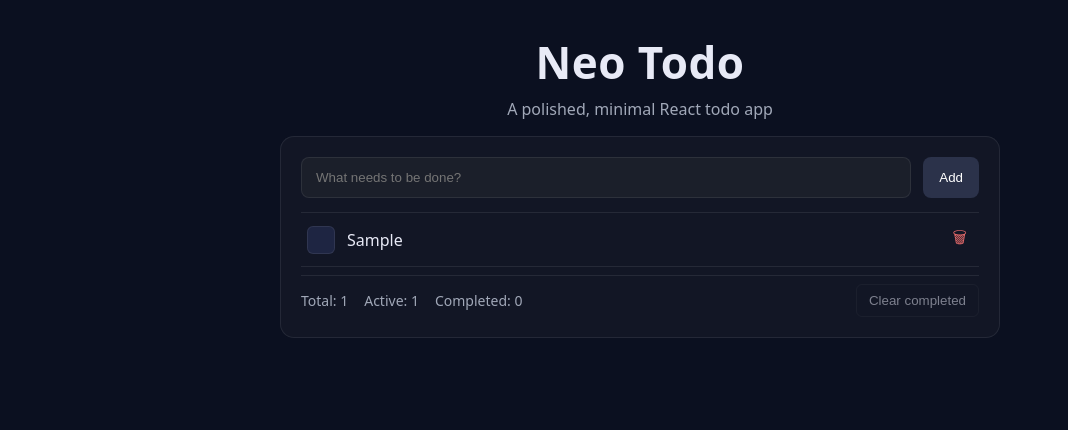
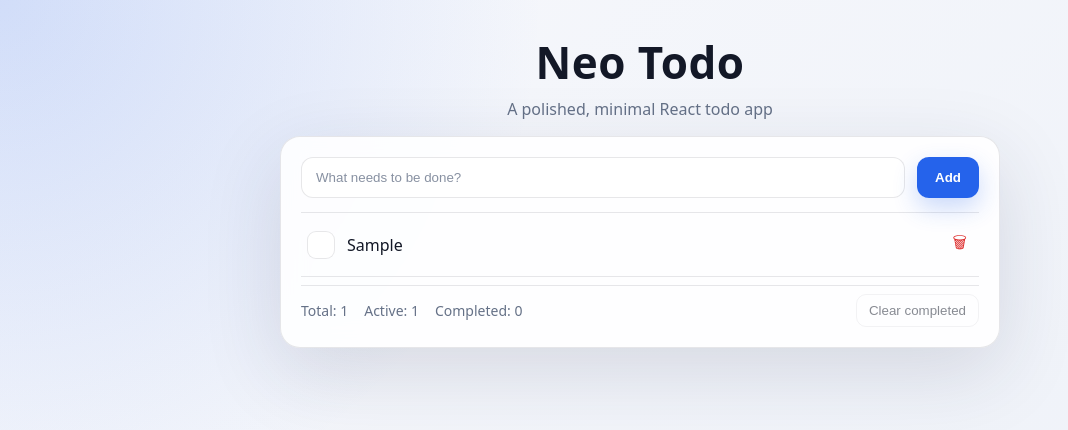
Before and after one commit to prasadgujar22/neo_todo, a React (Vite) app: page / in a window 1280 px wide. Both pictures are taken after typing "Sample" into the empty fields and a click on the button "Add". Shown: the top 430 px of the page, without its empty margins (0-1068 px from the left). Built offline with nearby package versions, Linux system fonts and the light colour scheme.

Commit message:
Support system theme and refresh screenshots

```diff
--- a/src/styles.css
+++ b/src/styles.css
@@ -1,35 +1,77 @@
 :root{
-  --bg: #0b1020;
-  --card: #141927;
-  --text: #e8eaf6;
-  --muted: #a1a8b8;
-  --accent: #6ee7b7;
-  --border: rgba(255,255,255,.08);
+  color-scheme: light;
+  --bg: #f7f8fc;
+  --bg-accent: #edf1f8;
+  --card: rgba(255,255,255,.88);
+  --text: #131827;
+  --muted: #657187;
+  --accent: #2563eb;
+  --accent-strong: #1d4ed8;
+  --border: rgba(19,24,39,.10);
+  --input: #ffffff;
+  --toggle: #ffffff;
+  --toggle-active: #2563eb;
+  --delete: #dc2626;
+  --shadow: 0 24px 80px rgba(35,46,75,.14);
+  --focus: rgba(37,99,235,.18);
 }
+
+@media (prefers-color-scheme: dark){
+  :root{
+    color-scheme: dark;
+    --bg: #0b1020;
+    --bg-accent: #111827;
+    --card: rgba(20,24,39,.84);
+    --text: #e8eaf6;
+    --muted: #a1a8b8;
+    --accent: #6ee7b7;
+    --accent-strong: #34d399;
+    --border: rgba(255,255,255,.10);
+    --input: #1b1f2a;
+    --toggle: #1e2542;
+    --toggle-active: #10b981;
+    --delete: #f87171;
+    --shadow: 0 24px 80px rgba(0,0,0,.28);
+    --focus: rgba(110,231,183,.16);
+  }
+}
+
 *{box-sizing:border-box}
 html, body, #root{height:100%}
-body{margin:0;background:var(--bg);color:var(--text);font-family: ui-sans-serif, system-ui, -apple-system;overflow-x:hidden}
+body{
+  margin:0;
+  color:var(--text);
+  font-family: ui-sans-serif, system-ui, -apple-system, BlinkMacSystemFont, "Segoe UI", sans-serif;
+  overflow-x:hidden;
+  background:
+    radial-gradient(circle at top left, color-mix(in srgb, var(--accent) 18%, transparent), transparent 34rem),
+    linear-gradient(135deg, var(--bg), var(--bg-accent));
+}
 .neo-todo-root{width:100%;max-width:100vw;min-height:100%;display:flex;flex-direction:column;align-items:center;padding:32px;overflow-x:hidden}
 .header{text-align:center;margin-bottom:16px}
 .title{font-size: clamp(28px, 4vw, 44px); margin:0;letter-spacing:.5px}
 .subtitle{color:var(--muted);margin:6px 0 0}
-.card{width: min(720px, 100%);max-width:100%;background: rgba(20,24,39,.8);border:1px solid var(--border);border-radius:14px;padding:20px;backdrop-filter: blur(2px);}
+.card{width: min(720px, 100%);max-width:100%;background:var(--card);border:1px solid var(--border);border-radius:20px;padding:20px;box-shadow:var(--shadow);backdrop-filter: blur(12px);}
 .inputRow{display:flex;gap:12px;margin-bottom:14px}
-.new-todo{flex:1;padding:12px 14px;border-radius:8px;border:1px solid var(--border);background:#1b1f2a;color:var(--text);outline:none}
-.new-todo:focus{border-color:#8ab4ff;box-shadow:0 0 0 4px rgba(138,180,255,.15)}
-.addBtn{padding:12px 16px;border-radius:8px;border:0;background:#2b324a;color:white;cursor:pointer}
-.addBtn:hover{filter: brightness(1.05)}
+.new-todo{flex:1;min-width:0;padding:12px 14px;border-radius:12px;border:1px solid var(--border);background:var(--input);color:var(--text);outline:none}
+.new-todo::placeholder{color:color-mix(in srgb, var(--muted) 78%, transparent)}
+.new-todo:focus{border-color:var(--accent);box-shadow:0 0 0 4px var(--focus)}
+.addBtn{padding:12px 18px;border-radius:12px;border:0;background:var(--accent);color:#fff;font-weight:700;cursor:pointer;box-shadow:0 10px 24px color-mix(in srgb, var(--accent) 24%, transparent)}
+.addBtn:hover{background:var(--accent-strong);transform:translateY(-1px)}
 .empty{display:flex;flex-direction:column;align-items:center;justify-content:center;padding:40px 20px;text-align:center;color:var(--muted);max-width:100%}
 .empty-icon{font-size:40px;margin-bottom:12px}
 .todo-list{list-style:none;margin:0;padding:0;border-top:1px solid var(--border)}
 .todo-item{display:flex;align-items:center;gap:12px;padding:12px 6px;border-bottom:1px solid var(--border)}
-.todo-item .toggle{width:28px;height:28px;border-radius:6px;border:1px solid var(--border);background:#1e2542;color:white;cursor:pointer}
-.todo-item .text{flex:1;cursor:default}
-.todo-item.completed .text{text-decoration: line-through; color: #7a819a}
-.todo-item .delete{background:transparent;border:0;cursor:pointer;color:#e66b6b;font-size:16px}
+.todo-item .toggle{width:28px;height:28px;border-radius:9px;border:1px solid var(--border);background:var(--toggle);color:#fff;cursor:pointer;display:grid;place-items:center}
+.todo-item.completed .toggle{background:var(--toggle-active);border-color:var(--toggle-active)}
+.todo-item .text{flex:1;min-width:0;cursor:default;overflow-wrap:anywhere}
+.todo-item.completed .text{text-decoration: line-through; color:var(--muted)}
+.todo-item .delete{background:transparent;border:0;cursor:pointer;color:var(--delete);font-size:16px;border-radius:8px;padding:6px}
+.todo-item .delete:hover{background:color-mix(in srgb, var(--delete) 10%, transparent)}
 .footerBar{display:flex;justify-content:space-between;align-items:center;gap:12px;margin-top:8px;padding-top:8px;border-top:1px solid var(--border)}
 .stats{display:flex;gap:16px;font-size:14px;color:var(--muted)}
-.clearBtn{background:transparent;border:1px solid var(--border);color:var(--text);padding:8px 12px;border-radius:6px;cursor:pointer}
+.clearBtn{background:transparent;border:1px solid var(--border);color:var(--text);padding:8px 12px;border-radius:10px;cursor:pointer}
+.clearBtn:not(:disabled):hover{border-color:var(--accent);color:var(--accent)}
 .clearBtn:disabled{opacity:.5;cursor:not-allowed}
 @media (max-width: 600px){
   .neo-todo-root{padding:24px 12px}
```
Also changed, not shown: 3 other files (tests, documents, lock files or other folders).
